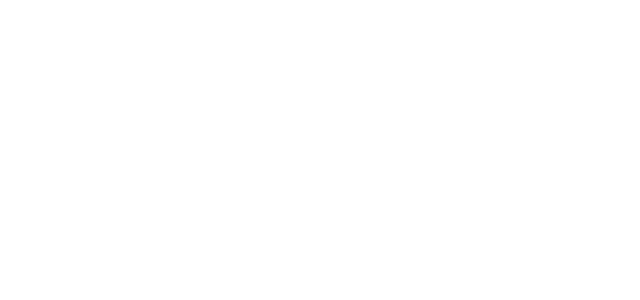
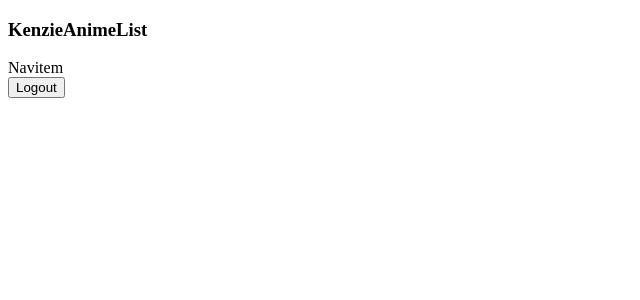
Before and after one commit to kenziehh/myanimelist, a React (Vite) app: page / in a window 1280 px wide. Shown: the top 300 px of the page, without its empty margins (0-640 px from the left). Built offline with nearby package versions, Linux system fonts and the light colour scheme; the HTML template or start-up script is replaced by a standard one.

Commit message:
add navbar and some component

```diff
--- a/src/App.tsx
+++ b/src/App.tsx
@@ -1,9 +1,9 @@
-// import Navbar from "./components/Navbar";
+import Navbar from "./components/Navbar";
 
 function App() {
   return (
     <>
-      {/* <Navbar/> */}
+      <Navbar/>
     </>
   );
 }
--- /dev/null
+++ b/src/components/AuthNavButton.tsx
@@ -0,0 +1,35 @@
+import { useState } from "react";
+import Button from "./Button";
+import Separator from "./Separator";
+
+const AuthNavButton = () => {
+  const [isLogin, setIsLogin] = useState<boolean>(false);
+  const handleAuth = () => {
+    if (isLogin) {
+      setIsLogin(false);
+    } else {
+      setIsLogin(true);
+    }
+  };
+  return (
+    <div>
+      {isLogin ? (
+        <div className="flex items-center gap-2">
+          <Button variant="ghost" onClick={handleAuth}>
+            SignUp
+          </Button>
+          <Separator type="vertical" />
+          <Button variant="ghost" onClick={handleAuth}>
+            SignIn
+          </Button>
+        </div>
+      ) : (
+        <Button variant="ghost" onClick={handleAuth}>
+          Logout
+        </Button>
+      )}
+    </div>
+  );
+};
+
+export default AuthNavButton;
--- /dev/null
+++ b/src/components/Button.tsx
@@ -0,0 +1,75 @@
+import { ButtonHTMLAttributes, ReactNode } from "react";
+
+interface ButtonProps extends ButtonHTMLAttributes<HTMLButtonElement> {
+  children: ReactNode;
+  variant?: "primary" | "disabled" | "ghost" | "default";
+  size?: "default" | "small" | "large";
+  rounded?: "none" | "sm" | "md" | "lg" | "xl" | "full";
+  className?: string;
+}
+
+const Button: React.FC<ButtonProps> = ({
+  children,
+  variant = "primary",
+  size = "default",
+  rounded = "md",
+  className = "",
+  ...rest
+}: ButtonProps) => {
+  const getVariantStyles = (): string => {
+    switch (variant) {
+      case "primary":
+        return "border-primaryBlue text-primaryBlue";
+      case "disabled":
+        return "border-0 text-primaryBlue bg-[#E3E9F7]";
+      case "ghost":
+        return "hover:bg-accent hover:text-foreground border-none ";
+      default:
+        return "bg-primaryBlue text-white";
+    }
+  };
+
+  const getSizeStyles = (): string => {
+    switch (size) {
+      case "small":
+        return "px-3 py-2 text-sm";
+      case "large":
+        return "px-6 py-4 text-lg";
+      default:
+        return "px-4 py-3";
+    }
+  };
+
+  const getRoundedStyles = (): string => {
+    switch (rounded) {
+      case "none":
+        return "rounded-none";
+      case "sm":
+        return "rounded-sm";
+      case "md":
+        return "rounded-md";
+      case "lg":
+        return "rounded-lg";
+      case "xl":
+        return "rounded-xl";
+      case "full":
+        return "rounded-full";
+      default:
+        return "rounded-md";
+    }
+  };
+
+  const baseStyles: string =
+    "flex justify-center items-center text-center gap-2 font-medium border-2 transition-all duration-300 focus:outline-none flex-shrink-0";
+
+  return (
+    <button
+      className={`${baseStyles} ${getVariantStyles()} ${getSizeStyles()} ${getRoundedStyles()} ${className}`}
+      {...rest}
+    >
+      {children}
+    </button>
+  );
+};
+
+export default Button;
--- /dev/null
+++ b/src/components/Navbar.tsx
@@ -0,0 +1,13 @@
+import AuthNavButton from "./AuthNavButton";
+
+const Navbar = () => {
+  return (
+    <nav className="container flex justify-between items-center">
+      <h3>KenzieAnimeList</h3>
+      <div>Navitem</div>
+      <AuthNavButton />
+    </nav>
+  );
+};
+
+export default Navbar;
--- /dev/null
+++ b/src/components/Separator.tsx
@@ -0,0 +1,28 @@
+interface SeparatorProps {
+  type: "vertical" | "horizontal";
+  color?: string;
+  thickness?: number;
+  length?: number;
+  className?: string;
+}
+
+const Separator: React.FC<SeparatorProps> = ({
+  type,
+  color = "gray",
+  thickness = 1,
+  length = 32,
+  className,
+}) => {
+  const separatorStyle: React.CSSProperties = {
+    borderBottom:
+      type === "horizontal" ? `${thickness}px solid ${color}` : "none",
+    borderRight: type === "vertical" ? `${thickness}px solid ${color}` : "none",
+    width: type === "vertical" ? thickness : "100%",
+    height: type === "horizontal" ? thickness : length,
+    margin: 0,
+  };
+
+  return <div style={separatorStyle} className={className}></div>;
+};
+
+export default Separator;
```
